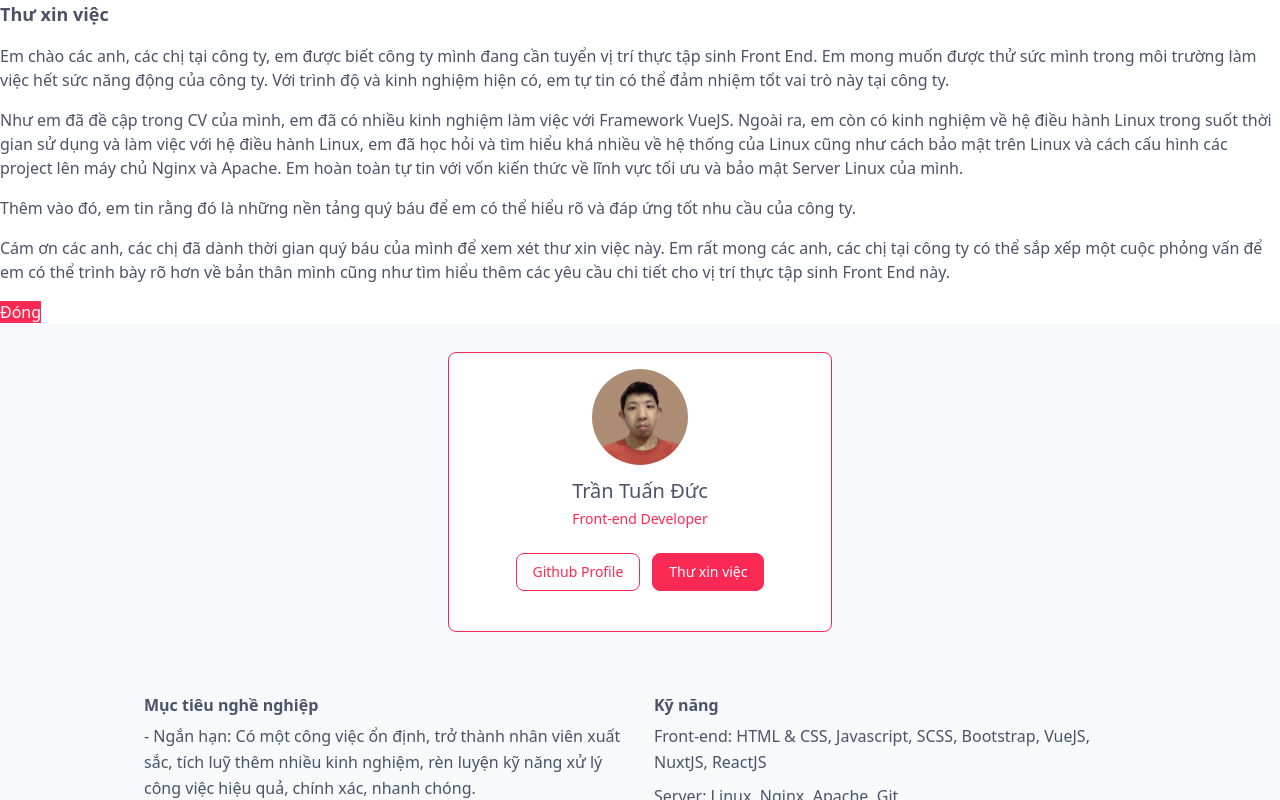
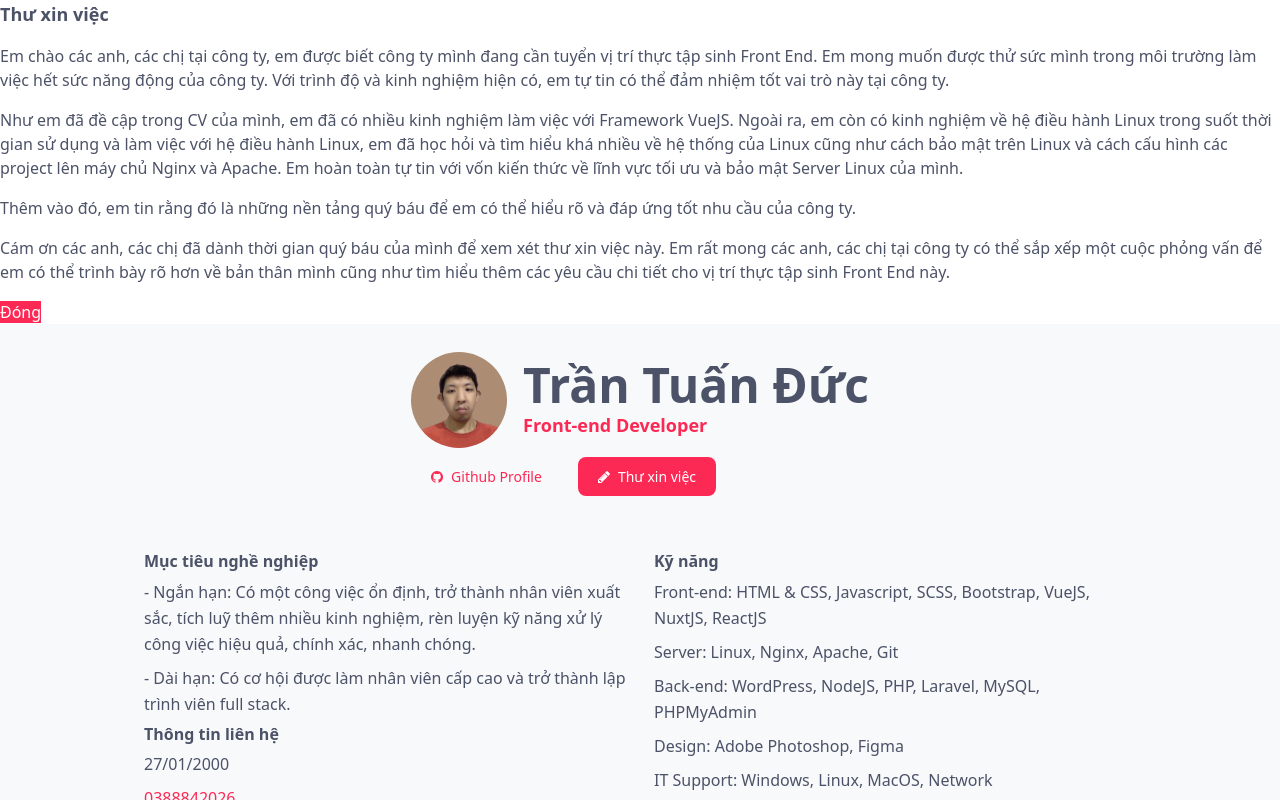
Before and after one commit to tuanductran/cv, a Vue app: page / in a window 1280 px wide. Shown: the top 800 px of the page. Built offline with nearby package versions, Linux system fonts and the light colour scheme.

Commit message:
Update index.vue

```diff
--- a/src/views/Intro/Profile/index.vue
+++ b/src/views/Intro/Profile/index.vue
@@ -7,15 +7,40 @@
 </script>
 
 <template>
-<div class="w-full max-w-sm bg-white bg-profile rounded-lg border vnodesign-border-color">
-    <div class="flex flex-col items-center px-4 pt-4 pb-10">
-        <img class="mb-3 w-24 h-24 rounded-full" :alt="`${ intro.fullname } photo`" :src="`./assets/${ intro.avatar }`" loading="lazy" deasync="true">
-        <h5 class="mb-1 text-xl font-medium">{{ intro.fullname }}</h5>
-        <span class="text-sm text-main-color">{{ intro.role }}</span>
-        <div class="flex mt-4 space-x-3 md:mt-6">
-            <a :href="intro.links[projectLinks]" title="Github Profile" target="_blank" onClick="ga('event', 'ProjectsLink', 'view', 'projects_link');" class="inline-flex items-center py-2 px-4 text-sm font-medium text-center text-main-color border vnodesign-border-color rounded-lg">Github Profile</a>
-            <a id="show__modal" href="#view_coverletter" title="Thư xin việc" onClick="ga('event', 'CoverletterPopup', 'view', 'coverletter_popup');" class="inline-flex items-center py-2 px-4 text-sm font-medium text-center text-white bg-vnodesign rounded-lg border vnodesign-border-color">Thư xin việc</a>
-        </div>
-    </div>
-</div>
+   <div class="order-1">
+      <!-- Personal infos -->
+      <div class="relative flex flex-col-reverse">
+         <div class="flex items-center space-x-4">
+         <!-- Avatar -->
+         <img class="flex-none w-24 h-24 rounded-full object-cover" :alt="`${ intro.fullname } photo`" :src="`./assets/${ intro.avatar }`" loading="lazy" deasync="true">
+         <!-- End avatar -->
+         <div class="flex-auto ml-2">
+         <!-- Fullname -->
+         <h1 class="text-3xl lg:text-4xl xl:text-5xl font-bold">
+            {{ intro.fullname }}
+         </h1>
+         <!-- End fullname -->
+         <!-- Role -->
+         <p class="text-main-color font-semibold text-lg mt-0.5">
+            {{ intro.role }}
+         </p>
+         <!-- End Role -->
+         </div>
+         </div>
+      </div>
+      <!-- Action -->
+      <div class="relative mt-4">
+         <!-- Github -->
+         <a class="font-medium rounded-lg text-sm px-5 py-2.5 text-center mr-2 mb-2 vnodesign-border-color !bg-transparent text-main-color gap-2 normal-case lg:gap-3 mt-2" role="button" :href="intro.links[projectLinks]" title="Github Profile" target="_blank" onClick="ga('event', 'ProjectsLink', 'view', 'projects_link');">
+             <i :class="`fa fa-${ projectLinks } mr-2`" />
+             <span>Github Profile</span>
+         </a>
+         <!-- Coverletter -->
+          <a class="font-medium rounded-lg text-sm px-5 py-2.5 text-center mr-2 mb-2 bg-vnodesign vnodesign-border-color !text-white gap-2 normal-case lg:gap-3 mt-2 ml-2" role="button" id="show__modal" href="#view_coverletter" title="Thư xin việc" onClick="ga('event', 'CoverletterPopup', 'view', 'coverletter_popup');">
+             <i class="fa fa-pencil mr-2" />
+             <span>Thư xin việc</span>
+          </a>
+         <!-- End Coverletter -->
+      </div>
+   </div>
 </template>
```
